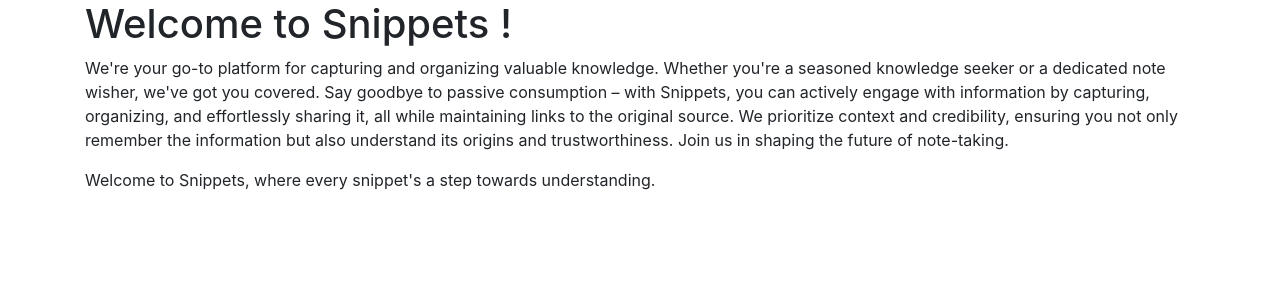
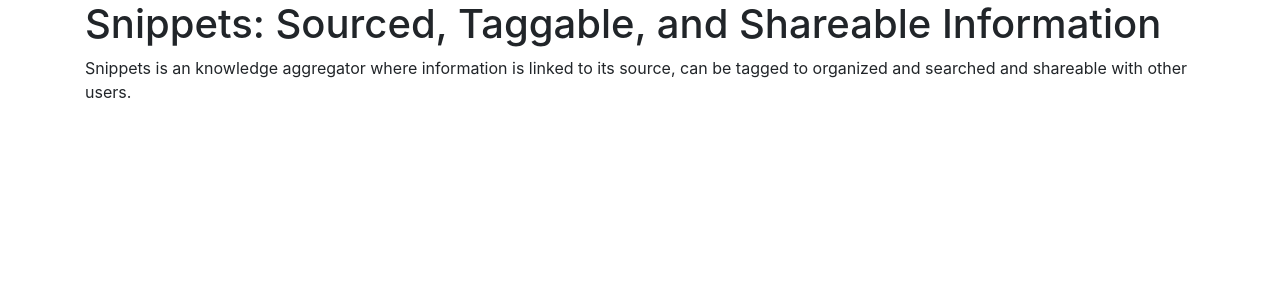
Before and after one commit to a-bangk/snippets.eu, a Python web app: template app/templates/index.html in a window 1280 px wide. Shown: the part 56-356 px from the top of the page. Run offline with Jinja, Linux system fonts and the light colour scheme; the template is opened without the code that fills it, so the values that code supplies are empty.

Commit message:
update texts

```diff
--- a/app/templates/index.html
+++ b/app/templates/index.html
@@ -1,11 +1,10 @@
 {% extends 'base.html' %}
 
 {% block content %}
-    <h1>{% block title %} Welcome to Snippets ! {% endblock %}</h1>
-    <p> We're your go-to platform for capturing and organizing valuable knowledge. Whether you're a seasoned knowledge seeker or a dedicated note wisher, we've got you covered.
-    Say goodbye to passive consumption – with Snippets, you can actively engage with information by capturing, organizing, and effortlessly sharing it, all while maintaining links to the original source. We prioritize context and credibility, ensuring you not only remember the information but also understand its origins and trustworthiness.
-    Join us in shaping the future of note-taking. </p>
-    <p>Welcome to Snippets, where every snippet's a step towards understanding.
+    <h1>{% block title %} Snippets: Sourced, Taggable, and Shareable Information {% endblock %}</h1>
+    <p>
+        Snippets is an knowledge aggregator where information is linked to its source, can be tagged to organized and searched and shareable with other users.
     </p>
 
+
 {% endblock %}
```
Also changed, not shown: README.md.
